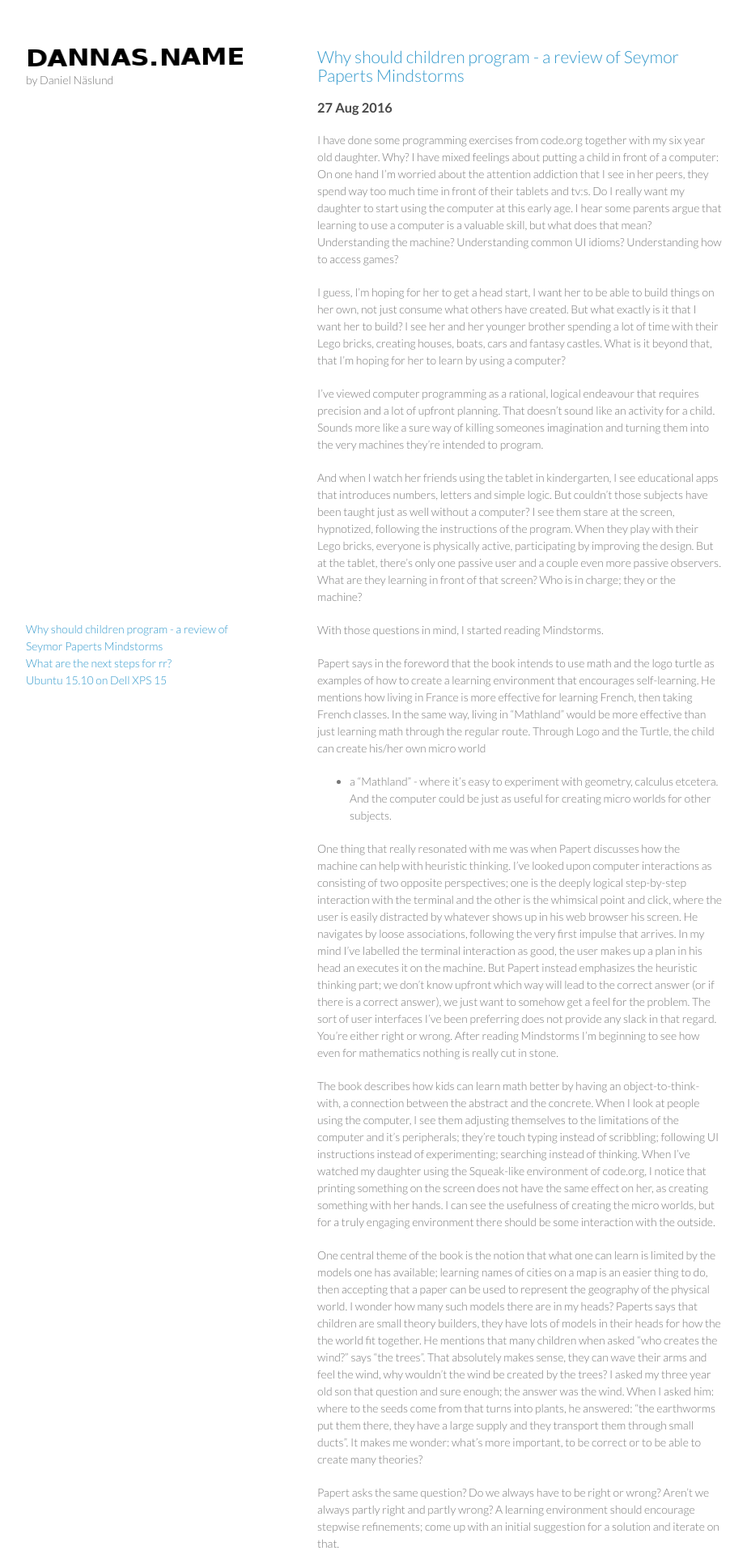
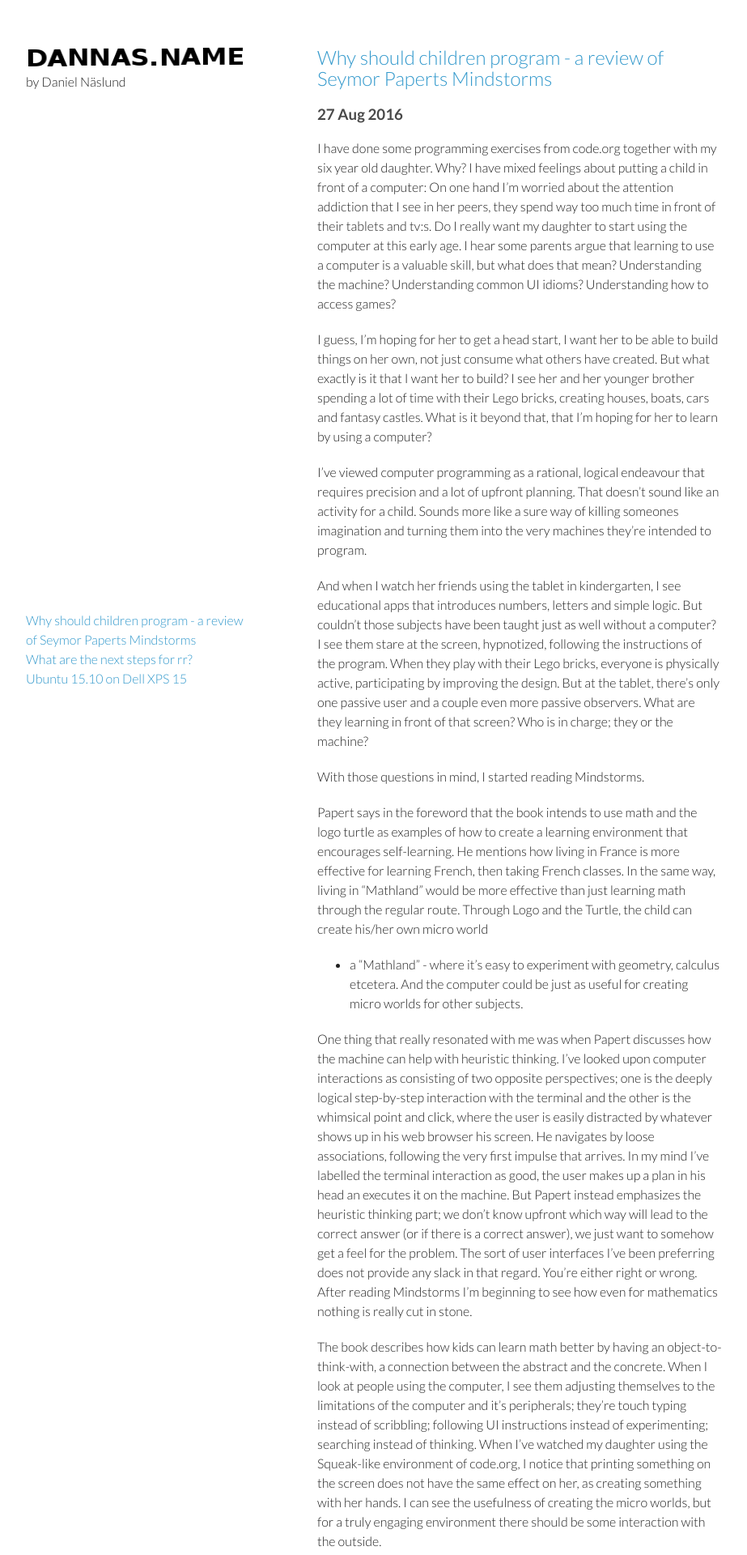
Before and after one commit to dannas/dannas.github.com, a Jekyll site: the page built from index.html, in a window 1280 px wide. Shown: the top 1920 px of the page at 81% size, without its empty margins (178-1101 px from the left). Built offline with Jekyll 4.4.1, drawn with Linux system fonts in a browser that asks for light colours; the list of posts is cut into pages by our own code.

Commit message:
Increase fontsize and contrast for readability.

```diff
--- a/stylesheets/styles.css
+++ b/stylesheets/styles.css
@@ -2,9 +2,9 @@
 
 body {
   padding:50px;
-  font:14px/1.5 Lato, "Helvetica Neue", Helvetica, Arial, sans-serif;
-  color:#777;
-  font-weight:300;
+  font:16px/1.5 Lato, "Helvetica Neue", Helvetica, Arial, sans-serif;
+  color: #212121;
+  font-weight:400;
 }
 
 h1, h2, h3, h4, h5, h6 {
```
